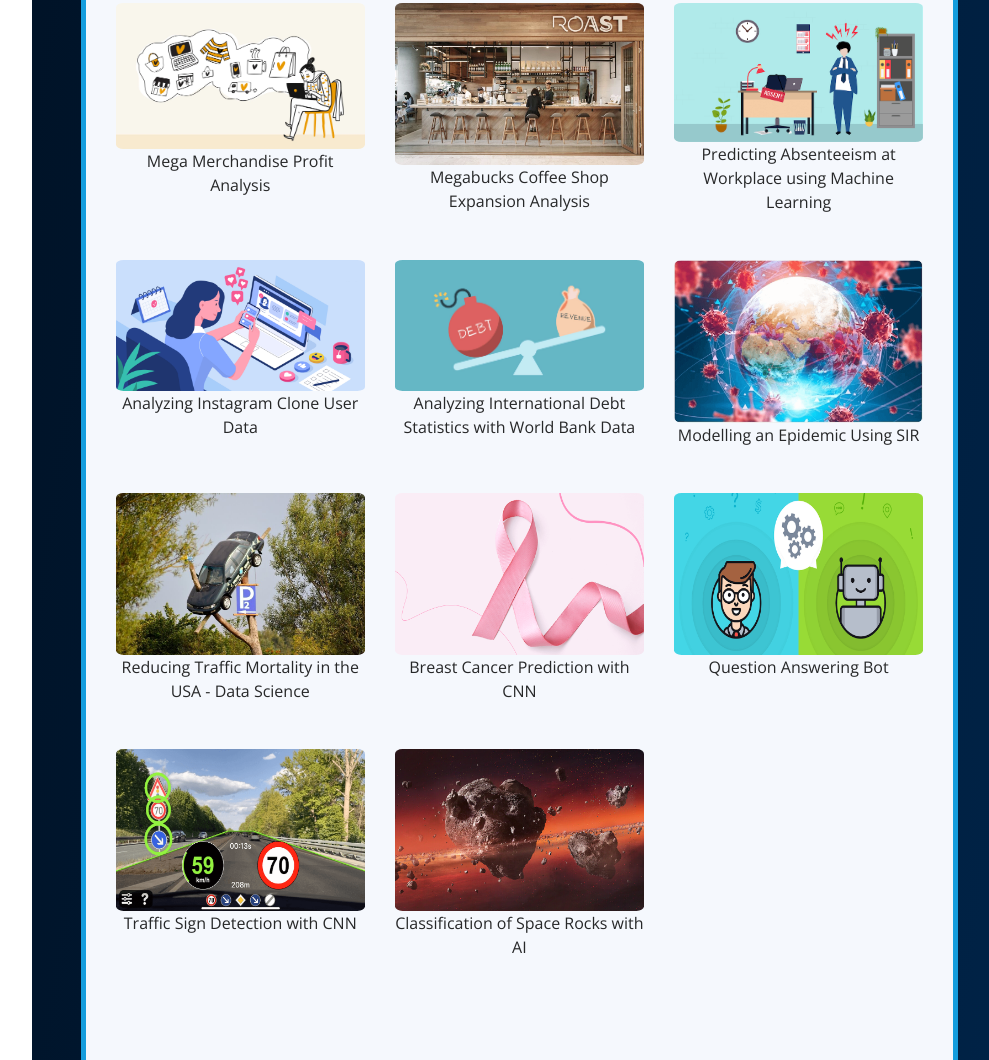
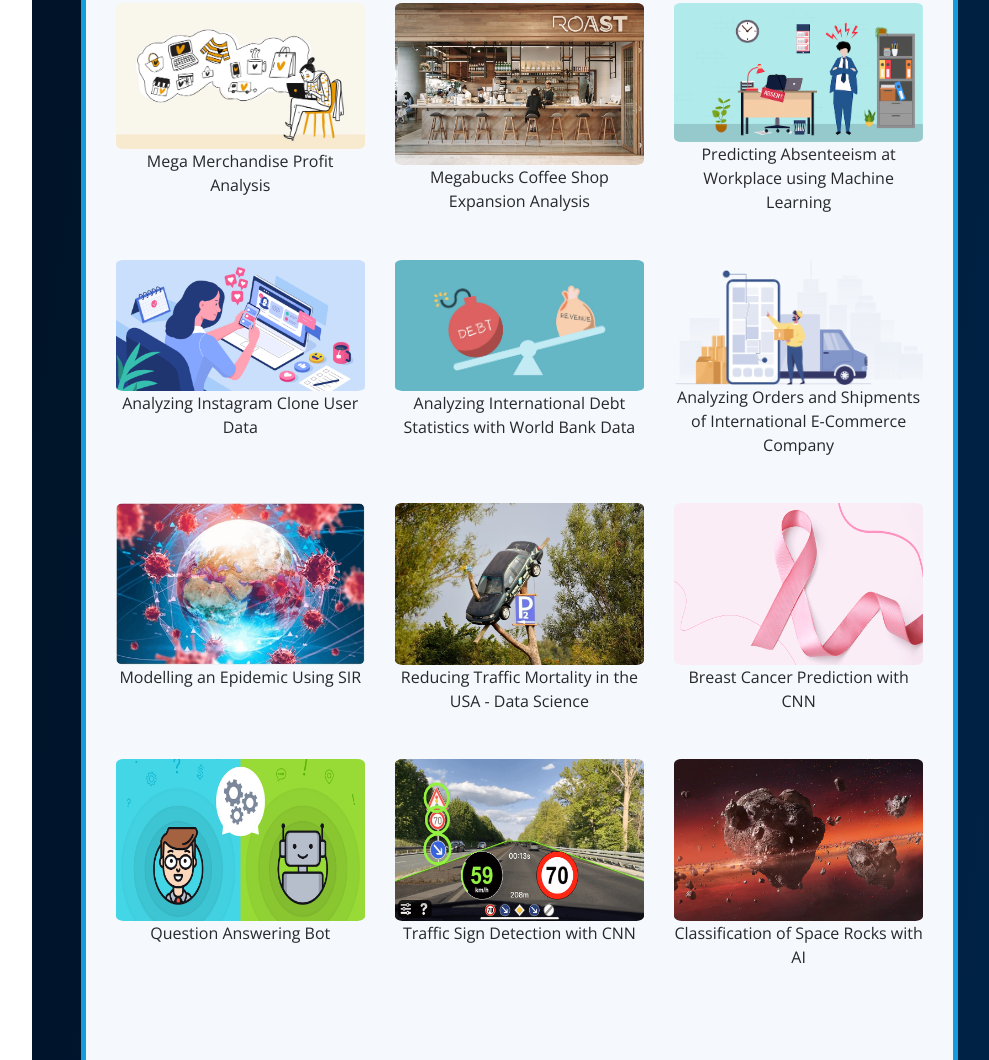
Before and after one commit to Rafsan7238/Rafsan-s-Portfolio, a plain HTML site: page Data Science Portfolio/public/index.html in a window 1280 px wide. Shown: the part 4665-5725 px from the top of the page, without its empty margins (268-1257 px from the left). Drawn offline with nearby package versions, Linux system fonts and the light colour scheme; some packages are replaced by stand-ins of ours.

Commit message:
Added shipment project

```diff
--- a/Data Science Portfolio/public/index.html
+++ b/Data Science Portfolio/public/index.html
@@ -543,6 +543,19 @@
             <p class="portfolio-name">Analyzing International Debt Statistics with World Bank Data</p>
           </div>
 
+          <div class="col-md-4 portfolio-item filter-excel">
+            <div class="portfolio-wrap">
+              <img src="assets/img/portfolio/shipment.jpg" class="img-fluid" alt="Analyzing Orders and Shipments of International E-Commerce Company">
+              <div class="portfolio-links">
+                <a href="assets/img/portfolio/shipment.jpg" data-gall="portfolioGallery" class="venobox"
+                title="Analyzing Orders and Shipments of International E-Commerce Company"><i
+                    class="bx bx-plus"></i></a>
+                <a href="https://github.com/Rafsan7238/Data-Analysis_Data-Science_Projects/tree/main/Excel%20Projects/International%20Company%20Orders%20and%20Shipment" target="_blank" title="More Details"><i class="bx bx-link"></i></a>
+              </div>
+            </div>
+            <p class="portfolio-name">Analyzing Orders and Shipments of International E-Commerce Company</p>
+          </div>
+
           <div class="col-md-4 portfolio-item filter-ai">
             <div class="portfolio-wrap">
               <img src="assets/img/portfolio/sir_model.png" class="img-fluid" alt="Modelling an Epidemic Using SIR"  >
```
Also changed, not shown: Data Science Portfolio/public/assets/img/portfolio/shipment.jpg (added).
